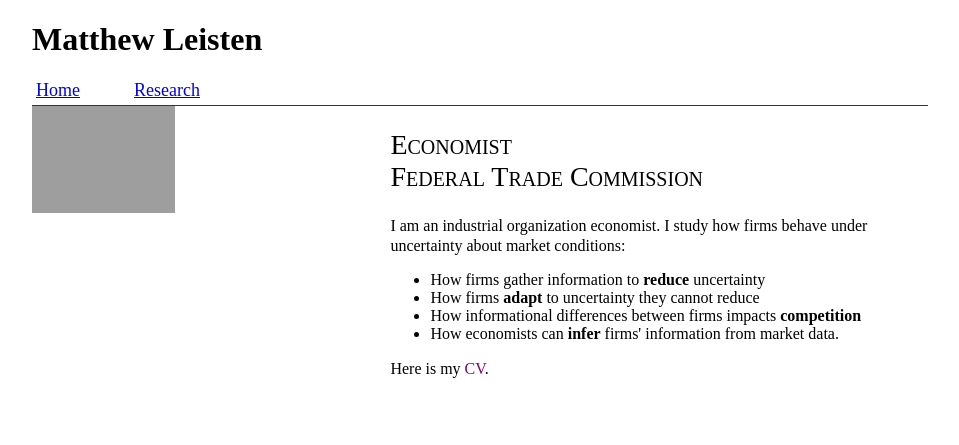
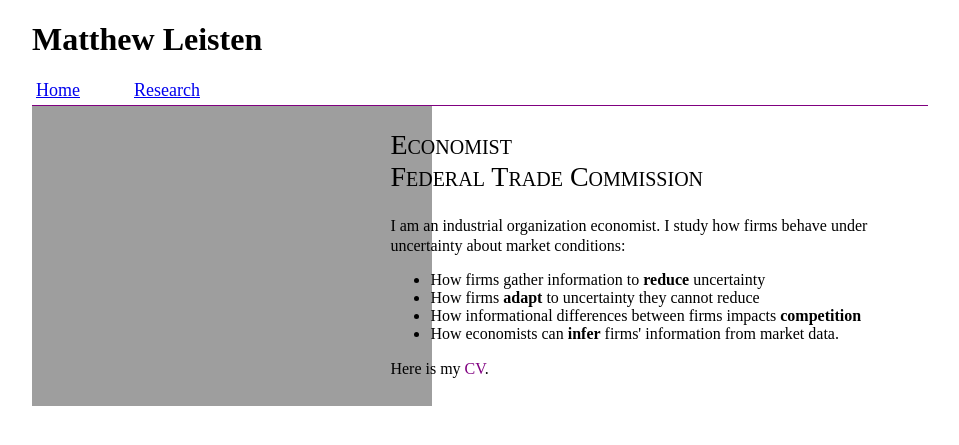
Before and after one commit to mleisten/mleisten.github.io, a Jekyll site: the page index.html, which Jekyll copies as it is, in a window 1280 px wide. Shown: the top 445 px of the page, without its empty margins (160-1119 px from the left). Built offline with Jekyll 4.4.1, drawn with Linux system fonts in a browser that asks for light colours.

Commit message:
Update index.html

```diff
--- a/index.html
+++ b/index.html
@@ -17,7 +17,7 @@
 <div class="container">
 <div class="row">
 <div class ="lcolumn">
-<img width=40%; height: auto; src="Leisten, Matthew.jpg"> </img>
+<img src="Leisten, Matthew.jpg"> </img>
 </div>
 <div class="rcolumn">
 <h2 margin-bottom: 1cm; text-align: center>Economist<br>
```
